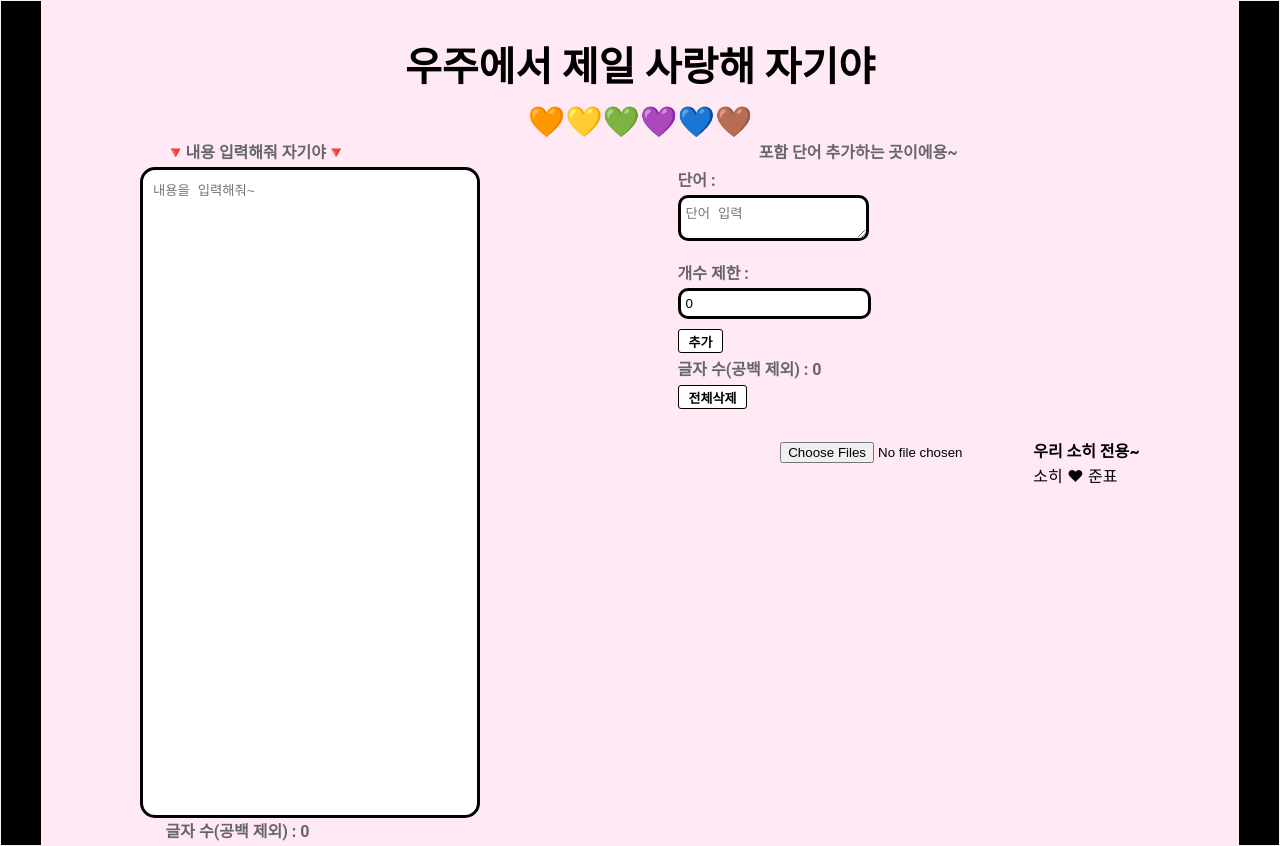
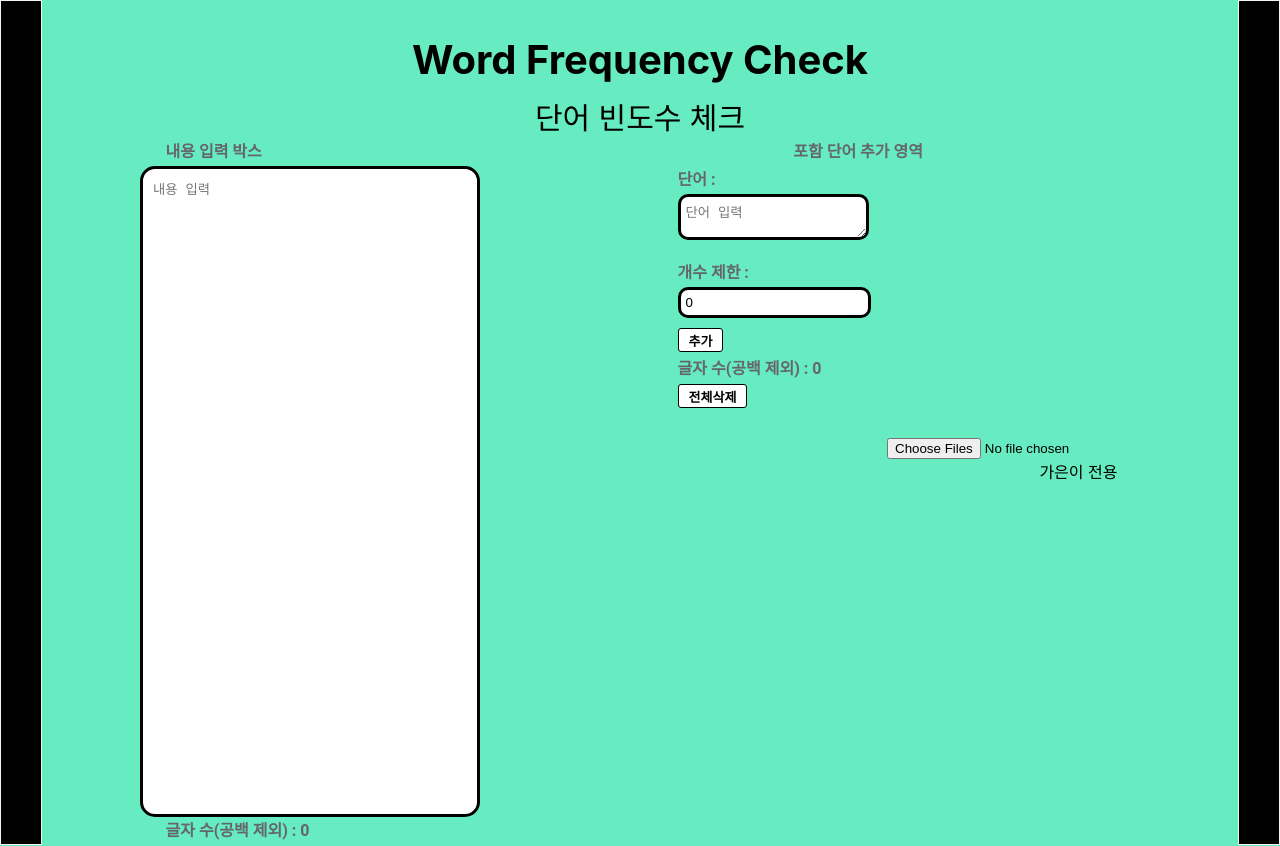
Before and after one commit to june152/word_frequency, a React (Create React App) app: page / in a window 1280 px wide. Built offline with nearby package versions, Linux system fonts and the light colour scheme.

Commit message:
sub version

```diff
--- a/src/App.css
+++ b/src/App.css
@@ -18,11 +18,11 @@
 }
 
 html {
-  background-color: #ffe9f4;
+  background-color: #66ecc0;
 }
 
 .page-content {
-  background-color: #ffe9f4;
+  background-color: #66ecc0;
   position: relative;
 }
 
@@ -183,12 +183,12 @@ button.close {
   align-items: center;
   padding-top: 10px;
   padding-bottom: 10px;
-  background-color: #ffe9f4;
+  background-color: #66ecc0;
 }
 
 .homepage-container {
   padding-top: 25px;
-  background-color: #ffe9f4;
+  background-color: #66ecc0;
 }
 
 .homepage-first-area {
--- a/src/App.tsx
+++ b/src/App.tsx
@@ -35,22 +35,22 @@ function App() {
 
   const handleAddWord = () => {
     if (!inputWord) {
-      window.alert("추가할 단어를 입력해줘용 자기야~")
+      window.alert("추가할 단어를 입력하십시오.")
       return
     }
 
     if (inputWord.length === 0) {
-      window.alert("추가할 단어를 입력해줘용 자기야~")
+      window.alert("추가할 단어를 입력하십시오.")
       return
     }
 
     if (!textNumLimit) {
-      window.alert("개수 제한을 입력해줘용 자기야~")
+      window.alert("개수 제한을 입력하십시오.")
       return
     }
 
     if (textNumLimit <= 0) {
-      window.alert("개수 제한은 0보다 큰 수를 입력해줘용 자기야~")
+      window.alert("개수 제한은 0보다 큰 수를 입력해야 합니다.")
       return
     }
 
@@ -120,22 +120,19 @@ function App() {
           <div className='content-wrapper'>
             <div className="homepage-container">
                 <div className='homepage-logo-container' style={{fontSize: "40px", fontWeight: "bold", width: "100%"}}>
-                  우주에서 제일 사랑해 자기야
+                  Word Frequency Check
                 </div>
-              <p style={{ width: "100%", textAlign: "center", margin: "0", fontSize: "30px" }}>🧡💛💚💜💙🤎</p>
+              <p style={{ width: "100%", textAlign: "center", margin: "0", fontSize: "30px" }}>단어 빈도수 체크</p>
               <div className="homepage-first-area">
                 <div className="homepage-first-area-left-side">
-                  {/* <div className="title homepage-title">
-                    💛우주에서 제일 사랑해 자기야~🧡
-                  </div> */}
                   <div className="title homepage-title">
                     <div className='homepage-divide-row-area'>
                       <div className='homepage-divide-col-area'>
                         <div className="subtitle homepage-subtitle">
-                          🔻내용 입력해줘 자기야🔻
+                          내용 입력 박스
                         </div>
                         <textarea
-                          placeholder='내용을 입력해줘~'
+                          placeholder='내용 입력'
                           className='inputarea'
                           rows={42}
                           cols={38}
@@ -167,7 +164,7 @@ function App() {
                   <div className="title homepage-title">
                     <div className="subtitle homepage-subtitle">
                       <div className='homepage-divide-col-area'>
-                        포함 단어 추가하는 곳이에용~
+                        포함 단어 추가 영역
                       </div>
                       <label>
                           단어 :
@@ -235,9 +232,9 @@ function App() {
                         onChange={handleAddImage}
                       />
                     </label>
-                    우리 소히 전용~
+
                   </div>
-                  <div className='sohee' style={{width: "91%", textAlign: "right"}}>소히 ❤ 준표</div>
+                  <div className='sohee' style={{width: "91%", textAlign: "right"}}>가은이 전용</div>
                 </div>
               </div>
             </div>
```
